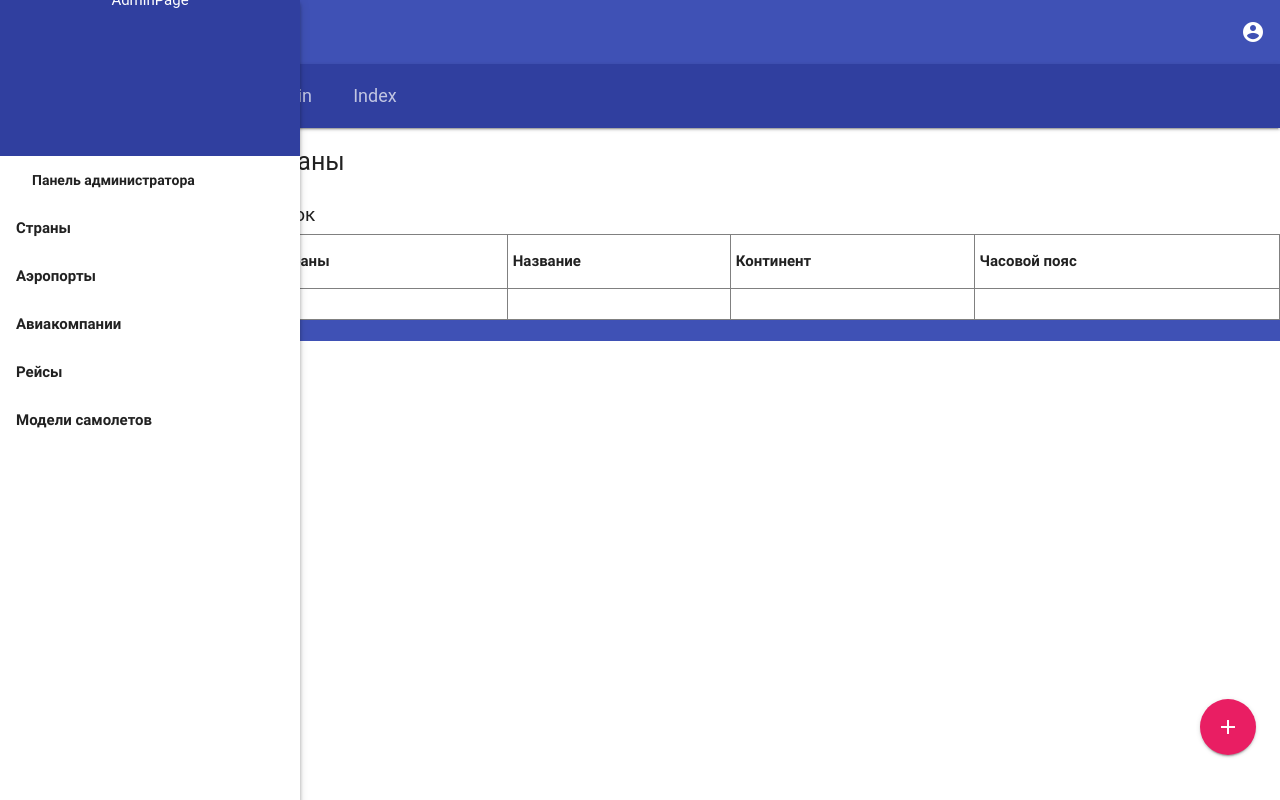
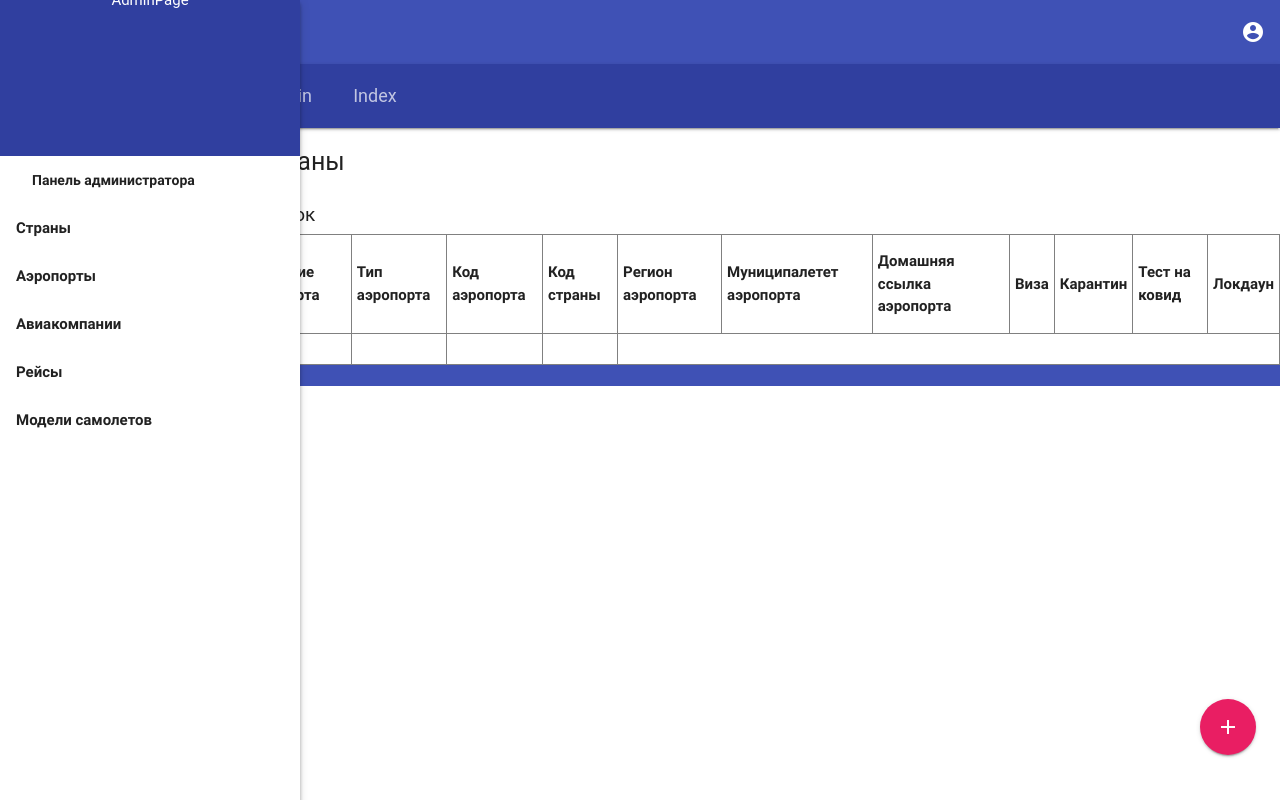
Before and after one commit to ukurysheva/globavia, a Flask app: template templates/list_airport.html in a window 1280 px wide. Run offline with Flask 2, Linux system fonts and the light colour scheme; the template is opened without the code that fills it, so the values that code supplies are empty; some libraries are stand-ins or nearby versions; some web fonts are replaced.

Commit message:
list airport and country

```diff
--- a/templates/adding_airport.html
+++ b/templates/adding_airport.html
@@ -216,7 +216,7 @@
 		<td><input type="text" name="airportCode" id="airportCode"></td>
 	   </tr>
 		<tr>
-		<td>Код аэропорта</td>
+		<td>Код страны</td>
 		<td><input type="text" name="airportCountryId" id="airportCountryId"></td>
 	   </tr>
       </tr>
--- a/templates/list_airport.html
+++ b/templates/list_airport.html
@@ -191,7 +191,7 @@
 		<div class="text-block">Страны</div>
 		 <div class="text-block2">Список</div>
 	     <table cellpadding="7">
-   <tr><th>Код страны</th><th>Название</th><th>Континент</th><th>Часовой пояс</th></tr>
+   <tr><th>Название аэропорта</th><th>Тип аэропорта</th><th>Код аэропорта</th><th>Код страны</th><th>Регион аэропорта</th><th>Муниципалетет аэропорта</th><th>Домашняя ссылка аэропорта</th><th>Виза</th><th>Карантин</th><th>Тест на ковид</th><th>Локдаун</th></tr>
    <tr><td></td><td></td><td></td><td></td></tr>
   </table>
  </table>
```
